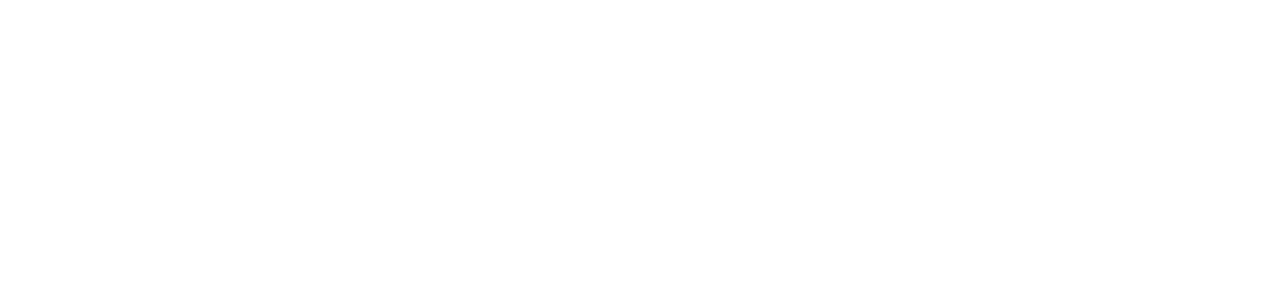
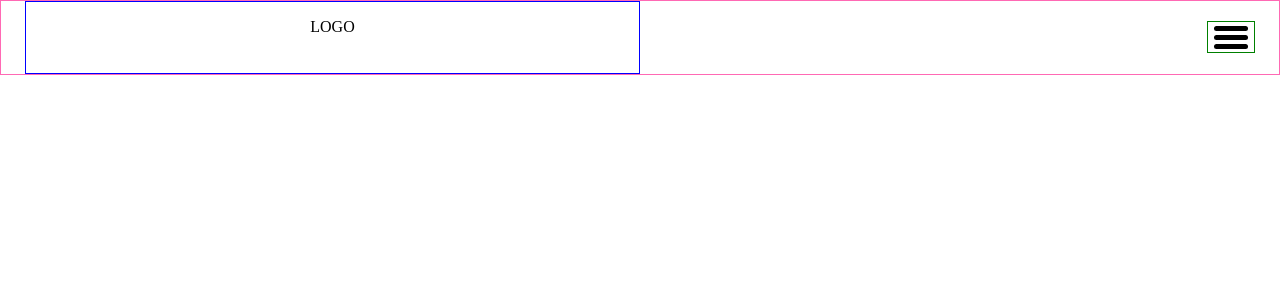
Before and after one commit to Luke-Mueller/ycc, a React (Create React App) app: page / in a window 1280 px wide. Shown: the top 300 px of the page. Built offline with nearby package versions, Linux system fonts and the light colour scheme.

Commit message:
adds nav navbtn header and home components

```diff
--- a/src/App.css
+++ b/src/App.css
@@ -1,3 +1,5 @@
 .App {
   text-align: center;
+  display: flex;
+  align-items: center;
 }
--- a/src/App.js
+++ b/src/App.js
@@ -1,11 +1,13 @@
 import React from 'react';
+
+import Home from './Components/Home/Home';
 
 import './App.css';
 
 const App = () => {
   return (
     <div className="App">
-
+      <Home/>
     </div>
   );
 }
--- /dev/null
+++ b/src/Components/Header/Header.css
@@ -0,0 +1,24 @@
+.Header {
+  width: 100%;
+  height: 4.68rem;
+  position: fixed;
+  top: 0;
+  border: 1px solid hotpink;
+  display: flex;
+  justify-content: space-between;
+  align-items: center;
+  padding: 0 1.5rem;
+}
+
+.Header__img {
+  height: 100%;
+  width: 50%;
+  border: 1px solid blue;
+}
+
+.Header__div {
+  height: 2rem;
+  width: 3rem;
+  z-index: 100;
+  border: 1px solid green;
+}
--- /dev/null
+++ b/src/Components/Header/Header.js
@@ -0,0 +1,18 @@
+import React from 'react';
+
+import NavBtn from './NavBtn/NavBtn';
+
+import './Header.css';
+
+const Header = props => {
+  return (
+    <header className="Header">
+      <div className="Header__img">
+        <p>LOGO</p>
+      </div>
+      <NavBtn />
+    </header>
+  )
+};
+
+export default Header;
--- /dev/null
+++ b/src/Components/Header/NavBtn/NavBtn.css
@@ -0,0 +1,18 @@
+.NavBtn {
+  height: 2rem;
+  width: 3rem;
+  z-index: 100;
+  display: flex;
+  flex-direction: column;
+  justify-content: space-evenly;
+  align-items: center;
+  border: 1px solid green;
+  padding: 0 0.25rem;
+}
+
+.NavBtn__span {
+  height: 0.33rem;
+  width: 90%;
+  background-color: black;
+  border-radius: 10px;
+}
--- /dev/null
+++ b/src/Components/Header/NavBtn/NavBtn.js
@@ -0,0 +1,15 @@
+import React from 'react';
+
+import './NavBtn.css';
+
+const NavBtn = props => {
+  return (
+    <div className="NavBtn">
+      <span className="NavBtn__span top" />
+      <span className="NavBtn__span middle" />
+      <span className="NavBtn__span bottom" />
+    </div>
+  )
+};
+
+export default NavBtn;
--- /dev/null
+++ b/src/Components/Home/Home.css
@@ -0,0 +1,3 @@
+.Home {
+  height: 100vh;
+}
--- /dev/null
+++ b/src/Components/Home/Home.js
@@ -0,0 +1,13 @@
+import React from 'react';
+
+import Header from '../Header/Header';
+
+const Home = props => {
+  return (
+    <section className="Home">
+      <Header />
+    </section>
+  )
+};
+
+export default Home;
--- a/src/index.css
+++ b/src/index.css
@@ -1,3 +1,7 @@
+* {
+  box-sizing: border-box;
+}
+
 body {
   margin: 0;
 }
```
Also changed, not shown: src/Components/Header/Nav/Nav.js (added, +9 -0 lines), src/Components/Header/Nav/Nav.css (added).
